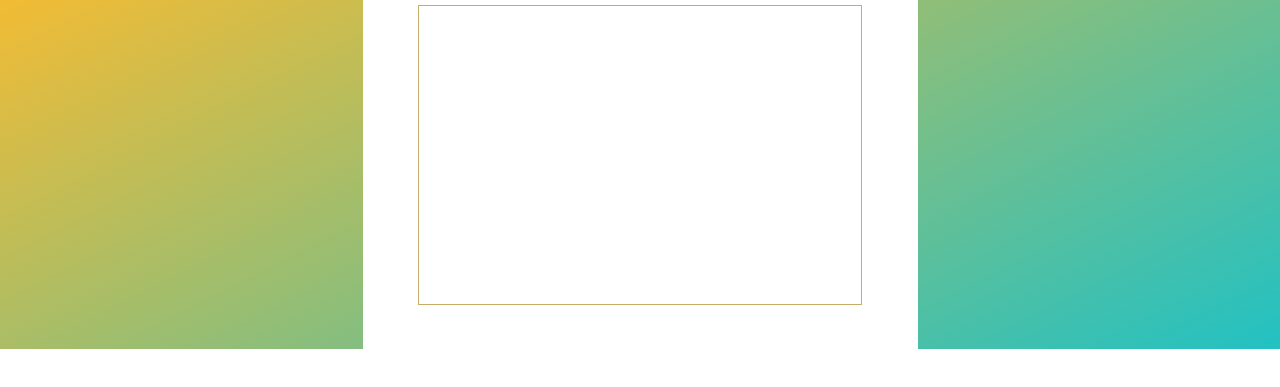
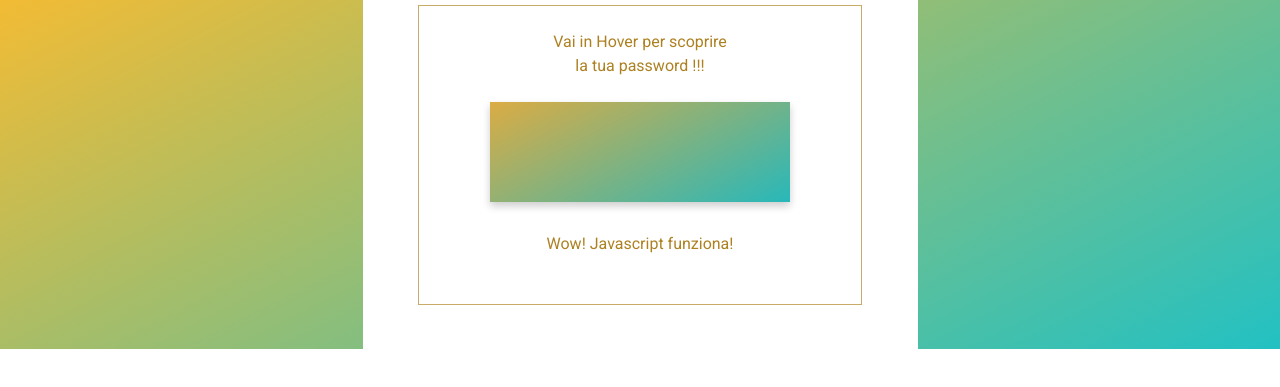
Before and after one commit to MaurizioFaedda/js-pwdgen-wannabe, a plain HTML site: page index.html in a window 1280 px wide. Shown: the part 201-588 px from the top of the page. Drawn offline with nearby package versions, Linux system fonts and the light colour scheme.

Commit message:
Generatore password in hover

```diff
--- a/css/style.css
+++ b/css/style.css
@@ -54,8 +54,68 @@ li {
     background-color: #fff;
 }
 
-.box-pwd-view {
+.box-pwd-container {
     width: 80%;
     height: 300px;
     border: 1px solid #c8aa69;
 }
+
+.box-pwd-content {
+    width: 300px;
+    height: 60px;
+
+}
+
+.pwd-front{
+    width: 300px;
+    height: 60px;
+    background: rgb(40,184,186);
+    background: linear-gradient(333deg, rgba(40,184,186,1) 0%, rgba(219,172,68,1) 100%);
+}
+
+.pwd-back p{
+    padding: 35px 0;
+    color: #fff;
+    font-size: 16px;
+}
+
+.box-pwd-card {
+  background-color: transparent;
+  width: 300px;
+  height: 100px;
+  perspective: 1000px;
+  margin-bottom: 30px;
+}
+
+.box-pwd-content {
+  position: relative;
+  width: 100%;
+  height: 100%;
+  text-align: center;
+  transition: transform 0.6s;
+  transform-style: preserve-3d;
+  box-shadow: 0 4px 8px 0 rgba(0,0,0,0.2);
+}
+
+.box-pwd-card:hover .box-pwd-content {
+  transform: rotateY(180deg);
+}
+
+.pwd-front, .pwd-back {
+  position: absolute;
+  width: 100%;
+  height: 100%;
+  -webkit-backface-visibility: hidden;
+  backface-visibility: hidden;
+}
+
+.pwd-front {
+  background-color: #bbb;
+  color: black;
+}
+
+.pwd-back {
+    background: rgb(235,194,104);
+    background: linear-gradient(333deg, rgba(235,194,104,1) 0%, rgba(40,184,186,1) 100%);
+    color: white;
+    transform: rotateY(180deg);
--- a/index.html
+++ b/index.html
@@ -45,7 +45,24 @@
                 <div class="container">
                     <div class="box-pwd mx-auto">
                         <h1 class="text-color">La tua password</h1>
-                        <div class="box-pwd-view mx-auto">
+                        <div class="box-pwd-container mx-auto py-4 ">
+                            <span>Vai in Hover per scoprire <br> la tua password !!!
+                            </span>
+                            <div class="box-pwd-card mx-auto">
+                                <div class="box-pwd-content mx-auto my-4">
+
+                                    <div class="pwd-front">
+
+                                    </div>
+                                    <div class="pwd-back">
+                                        <p id="password">
+                                        </p>
+                                    </div>
+                                </div>
+                            </div>
+
+                            <span>Wow! Javascript funziona!</span>
+                            </div>
 
                         </div>
                     </div>
```
